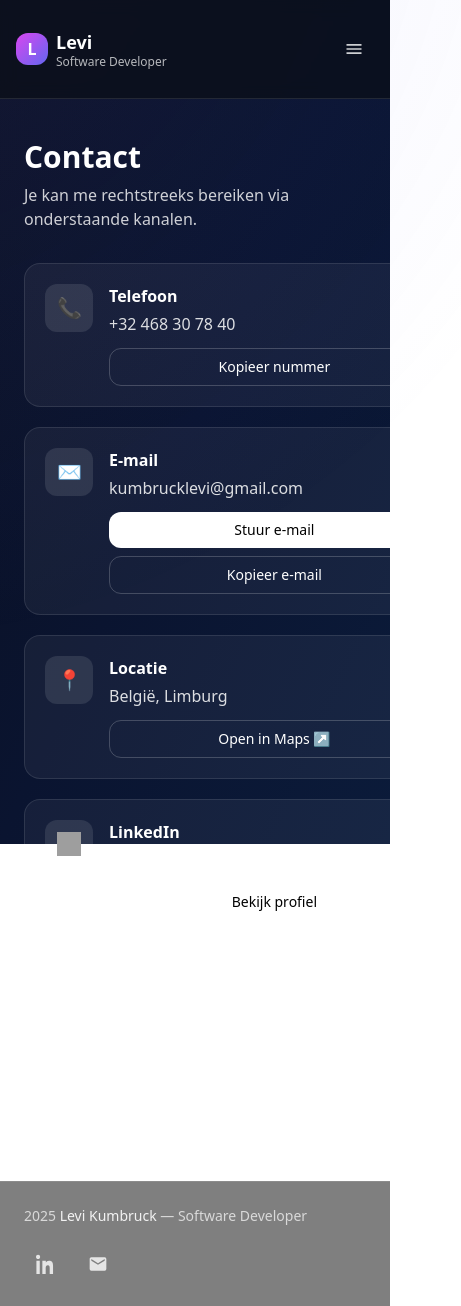
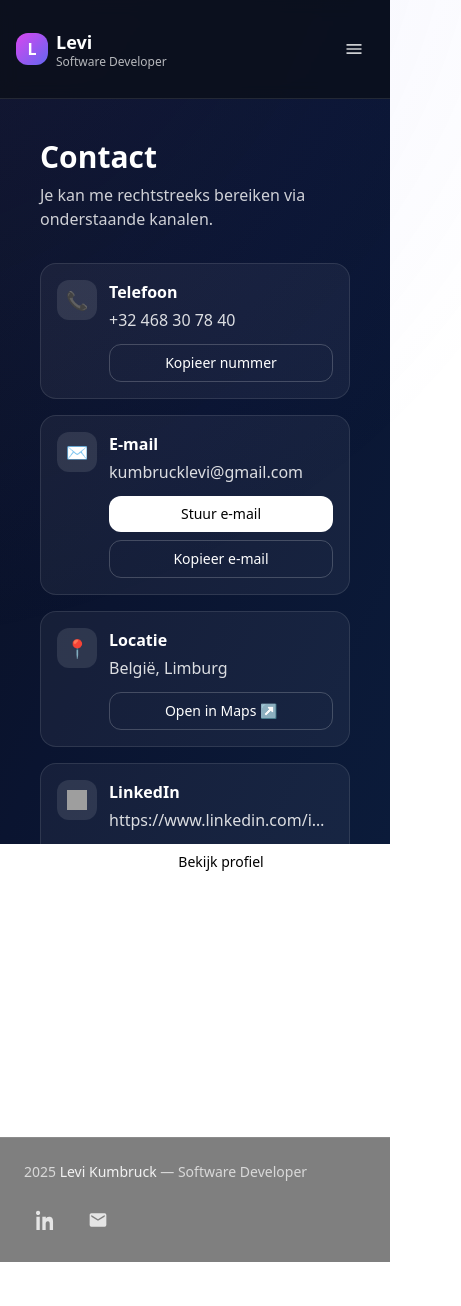
Before and after one commit to LeviKumbruck/LeviKumbruckPortfolio, a Vue app: page /contact in a window 390 px wide. Shown: the whole page, 461 px wide, since content can reach past the window. After the commit the page ends 1262 px from the top, so only its background shows below. Built offline with nearby package versions, Linux system fonts and the light colour scheme; grey boxes are pictures that could not be loaded.

Commit message:
Fixed responsiveness

```diff
--- a/src/components/Home/HomeIntro.vue
+++ b/src/components/Home/HomeIntro.vue
@@ -36,7 +36,7 @@
 const hero = {
   title: 'Software Developer',
   sentence:
-    'Hey! Ik ben Levi, een full-stack developer klaar om jouw ideeën tot leven te brengen.',
+    'Welkom! Ik ben Levi, een gepassioneerde software developer met een passie voor het bouwen van efficiënte en schaalbare applicaties.',
   image: '/images/linkedin.jpg',
   status: 'Beschikbaar voor werk'
 }
--- a/src/views/ContactView.vue
+++ b/src/views/ContactView.vue
@@ -1,19 +1,15 @@
 <script setup>
 import { ref } from 'vue'
 
-// ✍️ Jouw gegevens
 const PHONE    = '+32 468 30 78 40'
 const EMAIL    = 'kumbrucklevi@gmail.com'
 const LOCATION = 'België, Limburg'
 const LINKEDIN = 'https://www.linkedin.com/in/levi-kumbruck/'
 
-// helpers
 const copying = ref('')
 async function copy(text, key) {
   try {
     await navigator.clipboard.writeText(text)
-    copying.value = key
-    setTimeout(() => (copying.value = ''), 1200)
   } catch {
     const ta = document.createElement('textarea')
     ta.value = text
@@ -21,6 +17,7 @@ async function copy(text, key) {
     ta.select()
     document.execCommand('copy')
     document.body.removeChild(ta)
+  } finally {
     copying.value = key
     setTimeout(() => (copying.value = ''), 1200)
   }
@@ -30,33 +27,33 @@ const mapUrl = `https://www.google.com/maps/search/?api=1&query=${encodeURICompo
 </script>
 
 <template>
-  <section class="space-y-8">
+  <section class="max-w-5xl mx-auto px-4 sm:px-6 lg:px-8 space-y-8 sm:space-y-10">
     <header>
-      <h1 class="text-3xl md:text-4xl font-extrabold">Contact</h1>
+      <h1 class="text-3xl sm:text-4xl font-extrabold">Contact</h1>
       <p class="mt-2 text-white/80 max-w-prose">
         Je kan me rechtstreeks bereiken via onderstaande kanalen.
       </p>
     </header>
 
-    <!-- Responsive grid: 1 col → 2 cols on sm+ -->
-    <div class="grid gap-5 sm:gap-6 sm:grid-cols-2">
+    <!-- Responsive grid -->
+    <div class="grid grid-cols-1 sm:grid-cols-2 xl:grid-cols-3 gap-4 sm:gap-6">
       <!-- PHONE -->
       <article
-        class="rounded-2xl border border-white/10 bg-white/5 p-5 hover:bg-white/10 transition"
+        class="rounded-2xl border border-white/10 bg-white/5 p-4 sm:p-5 md:p-6 hover:bg-white/10 transition"
         v-reveal="{ onlyOnScroll: true }"
       >
-        <div class="flex items-start gap-4">
-          <div class="shrink-0 h-12 w-12 md:h-14 md:w-14 grid place-items-center rounded-xl bg-white/10 text-xl">
+        <div class="flex items-start gap-3 sm:gap-4">
+          <div class="shrink-0 h-10 w-10 sm:h-12 sm:w-12 md:h-14 md:w-14 grid place-items-center rounded-xl bg-white/10 text-lg sm:text-xl">
             📞
           </div>
           <div class="min-w-0 w-full">
-            <h2 class="text-base md:text-lg font-semibold">Telefoon</h2>
+            <h2 class="text-base sm:text-lg font-semibold">Telefoon</h2>
             <p class="text-white/85 mt-1 truncate" :title="PHONE">{{ PHONE }}</p>
 
             <div class="mt-3 flex flex-col sm:flex-row gap-2">
               <button
                 @click="copy(PHONE, 'phone')"
-                class="inline-flex justify-center sm:justify-start items-center gap-2 rounded-xl border border-white/20 px-4 py-2 text-sm hover:bg-white/10 w-full sm:w-auto"
+                class="inline-flex justify-center sm:justify-start items-center gap-2 rounded-xl border border-white/20 px-4 py-2 text-sm hover:bg-white/10 w-full sm:w-auto focus:outline-none focus:ring-2 focus:ring-white/30"
               >
                 <span v-if="copying==='phone'">Gekopieerd ✓</span>
                 <span v-else>Kopieer nummer</span>
@@ -68,27 +65,27 @@ const mapUrl = `https://www.google.com/maps/search/?api=1&query=${encodeURICompo
 
       <!-- EMAIL -->
       <article
-        class="rounded-2xl border border-white/10 bg-white/5 p-5 hover:bg-white/10 transition"
+        class="rounded-2xl border border-white/10 bg-white/5 p-4 sm:p-5 md:p-6 hover:bg-white/10 transition"
         v-reveal="{ onlyOnScroll: true, delay: 80 }"
       >
-        <div class="flex items-start gap-4">
-          <div class="shrink-0 h-12 w-12 md:h-14 md:w-14 grid place-items-center rounded-xl bg-white/10 text-xl">
+        <div class="flex items-start gap-3 sm:gap-4">
+          <div class="shrink-0 h-10 w-10 sm:h-12 sm:w-12 md:h-14 md:w-14 grid place-items-center rounded-xl bg-white/10 text-lg sm:text-xl">
             ✉️
           </div>
           <div class="min-w-0 w-full">
-            <h2 class="text-base md:text-lg font-semibold">E-mail</h2>
+            <h2 class="text-base sm:text-lg font-semibold">E-mail</h2>
             <p class="text-white/85 mt-1 truncate" :title="EMAIL">{{ EMAIL }}</p>
 
             <div class="mt-3 flex flex-col sm:flex-row gap-2">
               <a
                 :href="`mailto:${EMAIL}`"
-                class="inline-flex justify-center sm:justify-start items-center gap-2 rounded-xl bg-white text-black px-4 py-2 text-sm font-medium w-full sm:w-auto"
+                class="inline-flex justify-center sm:justify-start items-center gap-2 rounded-xl bg-white text-black px-4 py-2 text-sm font-medium w-full sm:w-auto focus:outline-none focus:ring-2 focus:ring-white/30"
               >
                 Stuur e-mail
               </a>
               <button
                 @click="copy(EMAIL, 'email')"
-                class="inline-flex justify-center sm:justify-start items-center gap-2 rounded-xl border border-white/20 px-4 py-2 text-sm hover:bg-white/10 w-full sm:w-auto"
+                class="inline-flex justify-center sm:justify-start items-center gap-2 rounded-xl border border-white/20 px-4 py-2 text-sm hover:bg-white/10 w-full sm:w-auto focus:outline-none focus:ring-2 focus:ring-white/30"
               >
                 <span v-if="copying==='email'">Gekopieerd ✓</span>
                 <span v-else>Kopieer e-mail</span>
@@ -100,15 +97,15 @@ const mapUrl = `https://www.google.com/maps/search/?api=1&query=${encodeURICompo
 
       <!-- LOCATION -->
       <article
-        class="rounded-2xl border border-white/10 bg-white/5 p-5 hover:bg-white/10 transition"
+        class="rounded-2xl border border-white/10 bg-white/5 p-4 sm:p-5 md:p-6 hover:bg-white/10 transition"
         v-reveal="{ onlyOnScroll: true, delay: 160 }"
       >
-        <div class="flex items-start gap-4">
-          <div class="shrink-0 h-12 w-12 md:h-14 md:w-14 grid place-items-center rounded-xl bg-white/10 text-xl">
+        <div class="flex items-start gap-3 sm:gap-4">
+          <div class="shrink-0 h-10 w-10 sm:h-12 sm:w-12 md:h-14 md:w-14 grid place-items-center rounded-xl bg-white/10 text-lg sm:text-xl">
             📍
           </div>
-          <div class="min-w-0 w-full">
-            <h2 class="text-base md:text-lg font-semibold">Locatie</h2>
+        <div class="min-w-0 w-full">
+            <h2 class="text-base sm:text-lg font-semibold">Locatie</h2>
             <p class="text-white/85 mt-1">{{ LOCATION }}</p>
 
             <div class="mt-3">
@@ -116,7 +113,7 @@ const mapUrl = `https://www.google.com/maps/search/?api=1&query=${encodeURICompo
                 :href="mapUrl"
                 target="_blank"
                 rel="noopener"
-                class="inline-flex justify-center sm:justify-start items-center gap-2 rounded-xl border border-white/20 px-4 py-2 text-sm hover:bg-white/10 w-full sm:w-auto"
+                class="inline-flex justify-center sm:justify-start items-center gap-2 rounded-xl border border-white/20 px-4 py-2 text-sm hover:bg-white/10 w-full sm:w-auto focus:outline-none focus:ring-2 focus:ring-white/30"
               >
                 Open in Maps ↗
               </a>
@@ -127,35 +124,35 @@ const mapUrl = `https://www.google.com/maps/search/?api=1&query=${encodeURICompo
 
       <!-- LINKEDIN -->
       <article
-        class="rounded-2xl border border-white/10 bg-white/5 p-5 hover:bg-white/10 transition"
+        class="rounded-2xl border border-white/10 bg-white/5 p-4 sm:p-5 md:p-6 hover:bg-white/10 transition"
         v-reveal="{ onlyOnScroll: true, delay: 240 }"
       >
-        <div class="flex items-start gap-4">
-          <div class="shrink-0 h-12 w-12 md:h-14 md:w-14 grid place-items-center rounded-xl bg-white/10">
+        <div class="flex items-start gap-3 sm:gap-4">
+          <div class="shrink-0 h-10 w-10 sm:h-12 sm:w-12 md:h-14 md:w-14 grid place-items-center rounded-xl bg-white/10">
             <img
               src="https://api.iconify.design/logos/linkedin-icon.svg"
               alt="LinkedIn"
-              class="w-6 h-6 md:w-7 md:h-7"
+              class="w-5 h-5 sm:w-6 sm:h-6 md:w-7 md:h-7"
               loading="lazy"
               decoding="async"
             />
           </div>
           <div class="min-w-0 w-full">
-            <h2 class="text-base md:text-lg font-semibold">LinkedIn</h2>
-            <p class="text-white/85 mt-1 truncate" :title="LINKEDIN">{{ LINKEDIN }}</p>
+            <h2 class="text-base sm:text-lg font-semibold">LinkedIn</h2>
+            <p class="text-white/85 mt-1 truncate break-words" :title="LINKEDIN">{{ LINKEDIN }}</p>
 
             <div class="mt-3 flex flex-col sm:flex-row gap-2">
               <a
                 :href="LINKEDIN"
                 target="_blank"
                 rel="noopener"
-                class="inline-flex justify-center sm:justify-start items-center gap-2 rounded-xl bg-white text-black px-4 py-2 text-sm font-medium w-full sm:w-auto"
+                class="inline-flex justify-center sm:justify-start items-center gap-2 rounded-xl bg-white text-black px-4 py-2 text-sm font-medium w-full sm:w-auto focus:outline-none focus:ring-2 focus:ring-white/30"
               >
                 Bekijk profiel
               </a>
               <button
                 @click="copy(LINKEDIN, 'li')"
-                class="inline-flex justify-center sm:justify-start items-center gap-2 rounded-xl border border-white/20 px-4 py-2 text-sm hover:bg-white/10 w-full sm:w-auto"
+                class="inline-flex justify-center sm:justify-start items-center gap-2 rounded-xl border border-white/20 px-4 py-2 text-sm hover:bg-white/10 w-full sm:w-auto focus:outline-none focus:ring-2 focus:ring-white/30"
               >
                 <span v-if="copying==='li'">Gekopieerd ✓</span>
                 <span v-else>Kopieer link</span>
@@ -170,7 +167,7 @@ const mapUrl = `https://www.google.com/maps/search/?api=1&query=${encodeURICompo
     <div class="pt-2">
       <router-link
         to="/projecten"
-        class="inline-flex items-center justify-center gap-2 rounded-2xl border border-white/20 px-5 py-3 font-medium hover:bg-white/10 w-full sm:w-auto"
+        class="inline-flex items-center justify-center gap-2 rounded-2xl border border-white/20 px-5 py-3 font-medium hover:bg-white/10 w-full sm:w-auto focus:outline-none focus:ring-2 focus:ring-white/30"
       >
         Bekijk mijn projecten
         <span aria-hidden="true">→</span>
```
Also changed, not shown: src/components/stage/Intro.vue (+23 -8 lines).
